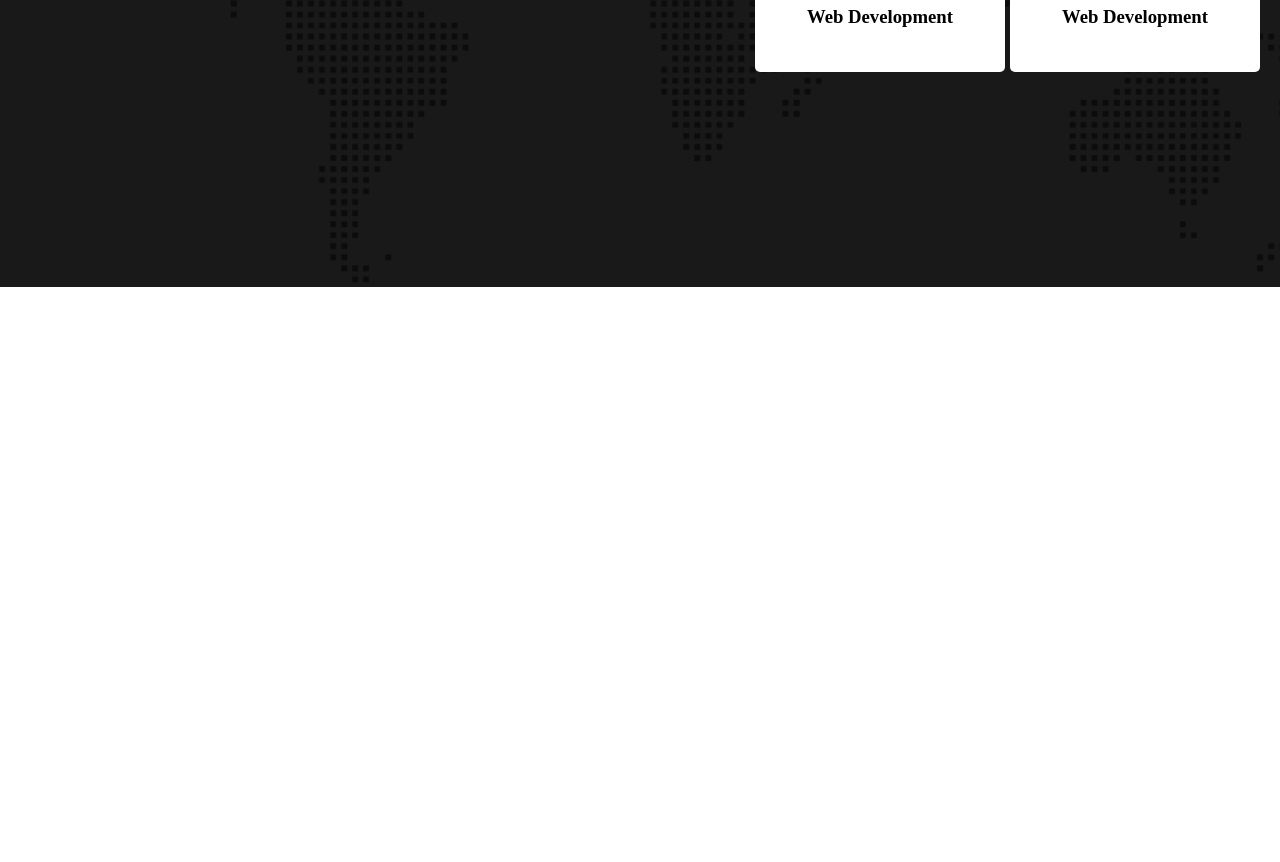
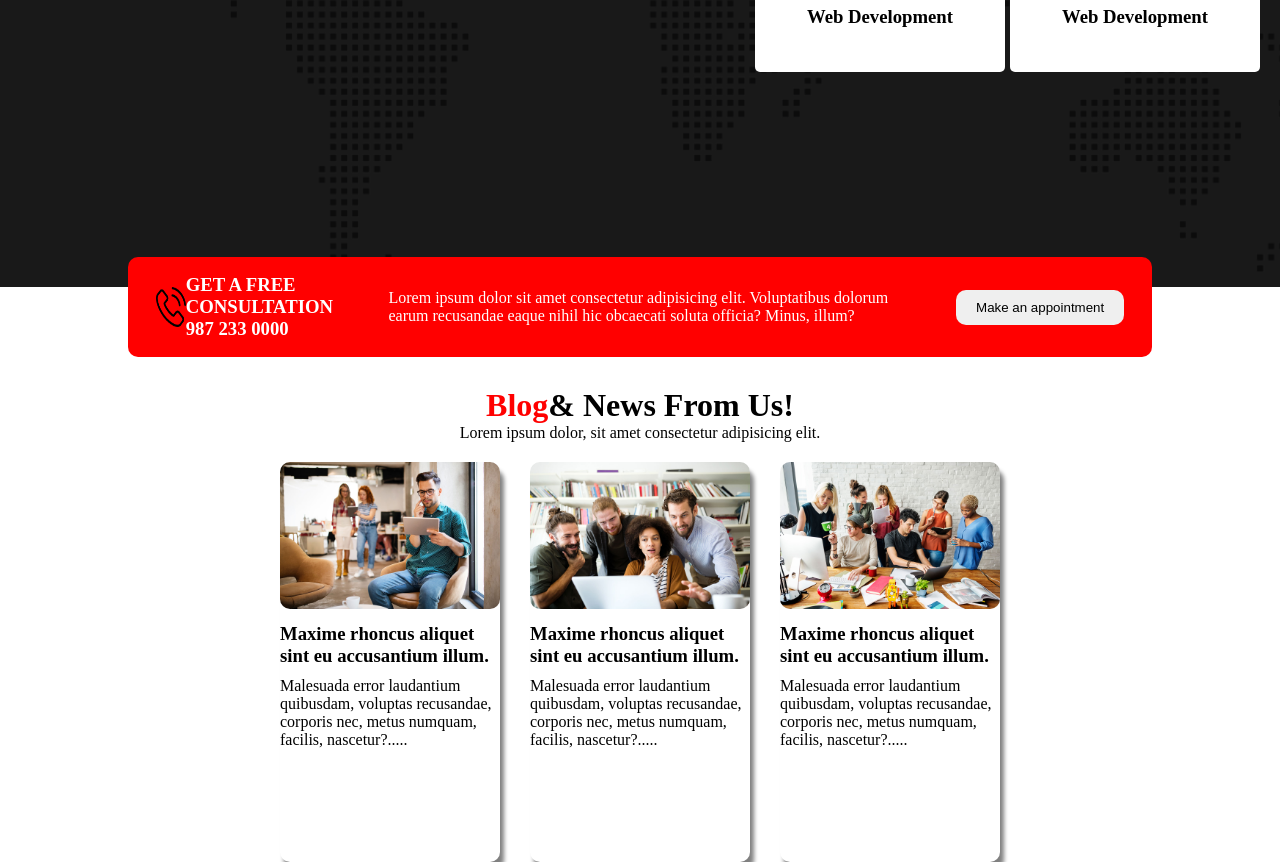
Before and after one commit to sahanakoli/digital-agency, a plain HTML site: page index.html in a window 1280 px wide. Shown: the part 1422-2284 px from the top of the page. Before the commit the page ends 1709 px from the top, so only its background shows below. Drawn offline with Linux system fonts and the light colour scheme.

Commit message:
added blog description

```diff
--- a/index.html
+++ b/index.html
@@ -74,7 +74,41 @@
             </div>
             </div>
         </div>
+        <div class="contact-container">
+            <div class="contact">
+            <img class="phone-call" src="asset/icons/phone-call.png">
+            <h3>GET A FREE<br> CONSULTATION<br>
+                987 233 0000</h3>
+            </div>
+            <p class="section-descriptiom">Lorem ipsum dolor sit amet consectetur adipisicing elit. Voluptatibus dolorum earum recusandae eaque nihil hic obcaecati soluta officia? Minus, illum?
+            </p>
+            <button class=" btn primary">Make an appointment</button>
+        </div>
+        <div class="blog-title">
+            <h1><span class="title">Blog</span>& News From Us!</h1>
+            <p>Lorem ipsum dolor, sit amet consectetur adipisicing elit.
+            </p>
+        </div>
+        <div class="cards">
+            <div class="blog-card">
+            <img class="blog-pic" src="asset/image/blog-1.jpg">
+            <h3 class="card-title">Maxime rhoncus aliquet sint eu accusantium illum.</h3>
+            <p>Malesuada error laudantium quibusdam, voluptas recusandae, corporis nec, metus numquam, facilis, nascetur?.....
+            </p>
+            </div>
+            <div class="blog-card">
+            <img class="blog-pic" src="asset/image/blog-2.jpg">
+            <h3 class="card-title">Maxime rhoncus aliquet sint eu accusantium illum.</h3>
+            <p>Malesuada error laudantium quibusdam, voluptas recusandae, corporis nec, metus numquam, facilis, nascetur?.....
+            </p>
+            </div>
+            <div class="blog-card">
+            <img class="blog-pic" src="asset/image/blog-3.jpg">
+            <h3 class="card-title">Maxime rhoncus aliquet sint eu accusantium illum.</h3>
+            <p>Malesuada error laudantium quibusdam, voluptas recusandae, corporis nec, metus numquam, facilis, nascetur?.....
+            </p>
 
+        </div>
     </main>
     <footer>
 
--- a/style.css
+++ b/style.css
@@ -48,9 +48,11 @@
     color: white;
     padding: 10px 20px;
     border: none;
+    border-radius: 10px;
 }
 .bg-primary{
     background-color: red;
+    border-radius: 10px;
 }
 .primary{
     color: black;
@@ -106,3 +108,51 @@
     margin-top: 5px;
 
 }
+.contact-container{
+      background-color:red;
+      display: flex;
+      justify-content: space-around;
+      align-items: center;
+      color: white;
+      width: 80%;
+      margin: auto;
+      height: 100px;
+      border-radius: 10px;
+      align-items: center;
+      margin-top:-30px ;
+}
+.contact{
+    display: flex;
+    align-items: center;
+}
+.phone-call{
+    width: 30px;
+    height: 40px;
+    color: black;
+}
+.blog-title{
+    text-align: center;
+    margin-top: 30px;
+}
+.cards{
+    display: flex;
+    justify-content: center;
+    margin-top: 20px;
+    gap: 30px;
+
+
+}
+.blog-card{
+    width:220px;
+    height: 400px;
+    box-shadow: 4px 8px 4px grey;
+    border-radius: 10px;
+}
+.blog-pic{
+    width: 100%;
+    border-radius: 10px;
+}
+.card-title{
+    margin-top: 10px;
+    margin-bottom: 10px;
+}
```
